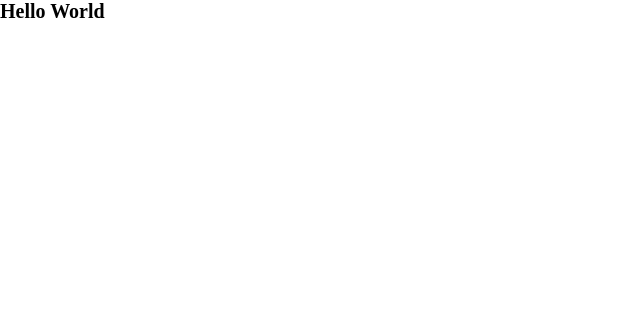
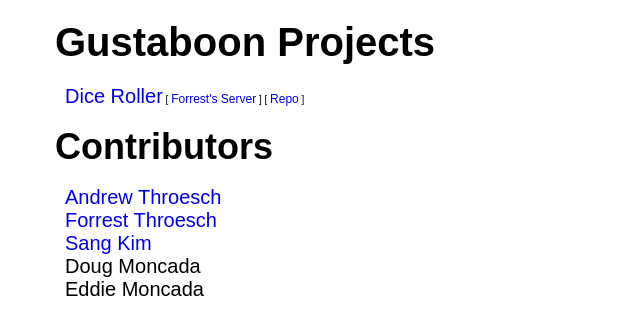
Before and after one commit to gustaboon/gustaboon, a plain HTML site: page index.html in a window 1280 px wide. Shown: the whole page, without its empty margins (0-640 px from the left). Drawn offline with Linux system fonts and the light colour scheme.

Commit message:
Update to feel more like a home page

```diff
--- a/index.html
+++ b/index.html
@@ -6,7 +6,7 @@
         <meta http-equiv="X-UA-Compatible" content="ie=edge">
 
         <link rel="stylesheet" href="styles/style.css">
-        <title>Hello World</title>
+        <title>Gustaboon</title>
     </head>
 
     <body>
@@ -18,7 +18,24 @@
 
         </header>
 
-        <h1 class="page-title">Hello World</h1>
+        <div class="content">
+
+            <h1 class="page-title">Gustaboon Projects</h1>
+            <ul class="projects-list">
+                <li class="projects-list__project"><a class="link link__page" href="fmt.html">Dice Roller</a>
+                    <span class="repo"> [ <a class="link link__repo" href="http://bones.gustaboon.com"> Forrest's Server</a> ]</span>
+                    <span class="repo"> [ <a class="link link__repo" href="https://github.com/somesang/gustaboon"> Repo</a> ]</span></li>
+            </ul>
+            <h2 class="headline">Contributors</h2>
+            <ul class="contributor-list">
+                <li class="contributor-list__contributor"><a class="link link__contributor" href="https://github.com/athroesch">Andrew Throesch</a></li>
+                <li class="contributor-list__contributor"><a class="link link__contributor" href="https://github.com/ForrestT">Forrest Throesch</a></li>
+                <li class="contributor-list__contributor"><a class="link link__contributor" href="https://github.com/somesang">Sang Kim</a></li>
+                <li class="contributor-list__contributor"><p>Doug Moncada</p></li>
+                <li class="contributor-list__contributor"><p>Eddie Moncada</p></li>
+            </ul>
+
+        </div>
 
         <footer>
 
--- a/styles/style.css
+++ b/styles/style.css
@@ -1,10 +1,56 @@
 *,
 *::before,
 *::after {
-    padding: 0;
-    margin: 0;
-}
+  padding: 0;
+  margin: 0; }
 
 html {
-    font-size: 62.5%;
-}
+  font-size: 62.5%;
+  font-family: sans-serif; }
+
+h1 {
+  font-size: 4rem; }
+
+h2 {
+  font-size: 3.6rem; }
+
+h3 {
+  font-size: 3rem; }
+
+h4 {
+  font-size: 2.6rem; }
+
+h5 {
+  font-size: 2.2rem; }
+
+h6 {
+  font-size: 1.8rem; }
+
+p, a {
+  font-size: 2rem; }
+
+ul {
+  list-style: none; }
+
+li {
+  margin-left: 1rem; }
+
+.page-title {
+  padding: 2rem 0; }
+
+.headline {
+  padding: 1.8rem 0; }
+
+.link {
+  text-decoration: none;
+  transition: .4s all; }
+  .link:visited {
+    color: blue; }
+  .link:hover {
+    color: crimson; }
+  .link__repo {
+    font-size: 1.2rem; }
+
+.content {
+  max-width: 117rem;
+  margin: 0 auto; }
```
